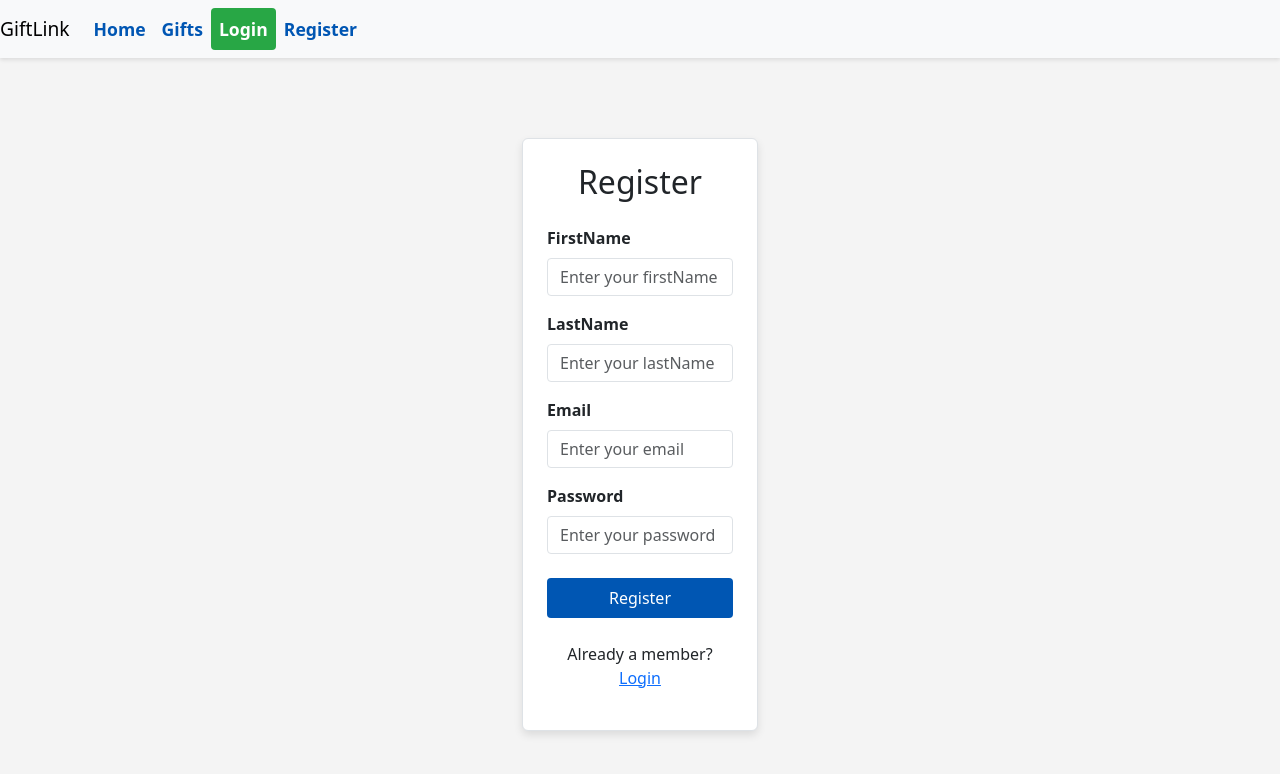
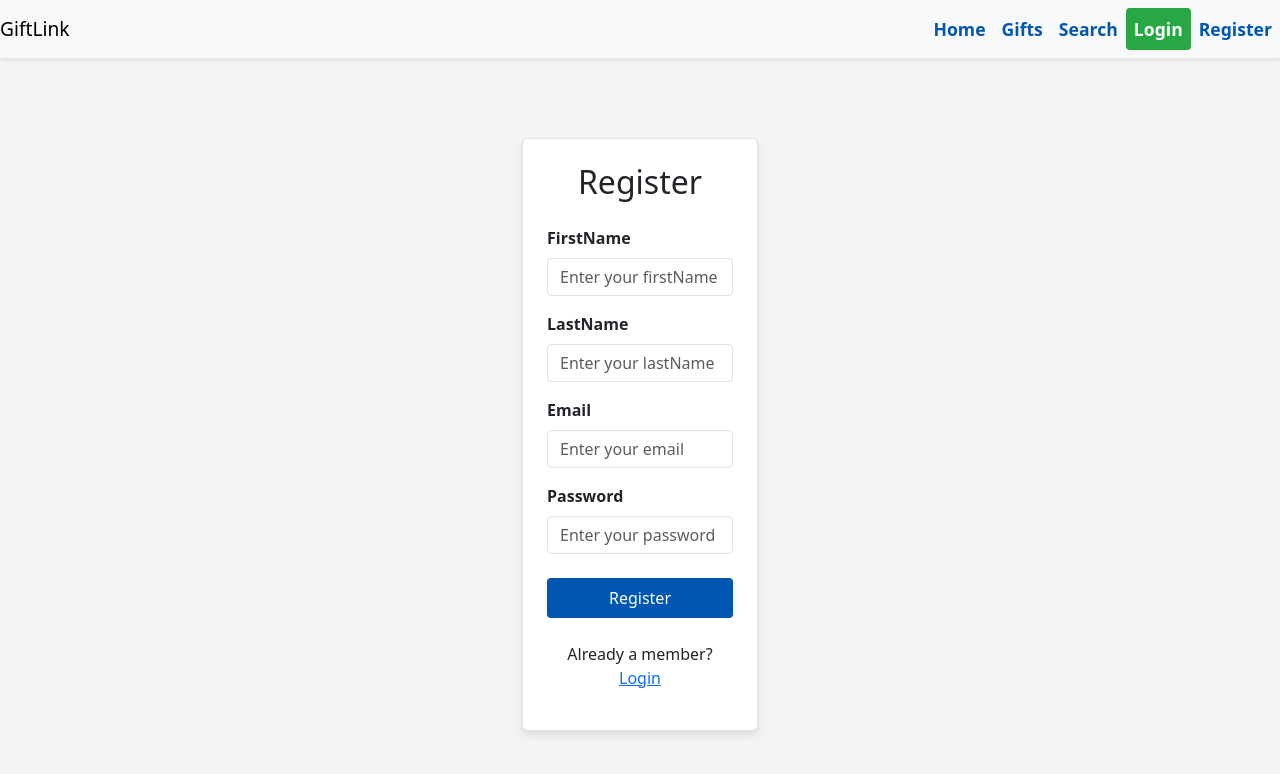
Before and after one commit to josephmalete1997/fullstack-capstone-project, a React (Create React App) app in the folder giftlink-frontend/: page /app/register in a window 1280 px wide. Shown: the top 774 px of the page. Built offline with nearby package versions, Linux system fonts and the light colour scheme.

Commit message:
Implemented registration backend

```diff
--- a/giftlink-frontend/src/components/Navbar/Navbar.js
+++ b/giftlink-frontend/src/components/Navbar/Navbar.js
@@ -1,18 +1,80 @@
-import React from 'react';
+import React, { useEffect } from 'react'
+import { Link, useNavigate } from 'react-router-dom'
+import { urlConfig } from '../../config';
+import { useAppContext } from '../../context/AuthContext';
 
 export default function Navbar() {
+    const { isLoggedIn, setIsLoggedIn, userName, setUserName } = useAppContext();
+
+    const navigate = useNavigate();
+    useEffect(() => {
+        const authTokenFromSession = sessionStorage.getItem('auth-token');
+        const nameFromSession = sessionStorage.getItem('name');
+        if (authTokenFromSession) {
+            if (isLoggedIn && nameFromSession) {
+                setUserName(nameFromSession);
+            } else {
+                sessionStorage.removeItem('auth-token');
+                sessionStorage.removeItem('name');
+                sessionStorage.removeItem('email');
+                setIsLoggedIn(false);
+            }
+        }
+    }, [isLoggedIn, setIsLoggedIn, setUserName])
+    const handleLogout = () => {
+        sessionStorage.removeItem('auth-token');
+        sessionStorage.removeItem('name');
+        sessionStorage.removeItem('email');
+        setIsLoggedIn(false);
+        navigate(`/app`);
+
+    }
+    const profileSecton = () => {
+        navigate(`/app/profile`);
+    }
     return (
-        <nav className="navbar navbar-expand-lg navbar-light bg-light">
-            <a className="navbar-brand" href="/">GiftLink</a>
-            <div className="collapse navbar-collapse" id="navbarNav">
-                <ul className="navbar-nav">
+        <>
+            <nav className="navbar navbar-expand-lg navbar-light bg-light" id='navbar_container'>
+                <a className="navbar-brand" href={`${urlConfig.backendUrl}/app`}>GiftLink</a>
 
-                    <li className="nav-item"><a className="nav-link" href="/home.html">Home</a> {/* Link to home.html */}</li>
-                    <li className="nav-item"><a className="nav-link" href="/app">Gifts</a> {/* Updated Link */}</li>
-                     <li className="nav-item"><a className="nav-link login-btn" href="/app/login">Login</a></li>
-                    <li className="nav-item"><a className="nav-link register-btn" href="/app/register">Register</a></li>
-                </ul>
-            </div>
-        </nav>
-    );
+                <button className="navbar-toggler" type="button" data-toggle="collapse" data-target="#navbarNav" aria-controls="navbarNav" aria-expanded="false" aria-label="Toggle navigation">
+                    <span className="navbar-toggler-icon"></span>
+                </button>
+
+                <div className="collapse navbar-collapse justify-content-end" id="navbarNav">
+                    <ul className="navbar-nav">
+                        <li className="nav-item">
+                            <a className="nav-link" href="/home.html">Home</a> {/* Link to home.html */}
+                        </li>
+                        <li className="nav-item">
+                            <Link className="nav-link" to="/app">Gifts</Link> {/* Updated Link */}
+                        </li>
+                        <li className="nav-item">
+                            <Link className="nav-link" to="/app/search">Search</Link>
+                        </li>
+                        <ul className="navbar-nav ml-auto">
+                            {isLoggedIn ? (
+                                <>
+                                    <li className="nav-item"> <span className="nav-link" style={{ color: "black", cursor: "pointer" }} onClick={profileSecton}>Welcome, {userName}</span> </li>
+                                    <li className="nav-item"><button className="nav-link login-btn" onClick={handleLogout}>Logout</button></li>
+                                </>
+                            ) : (
+                                <>
+                                    <li className="nav-item">
+
+                                        <Link className="nav-link login-btn" to="/app/login">Login</Link>
+                                    </li>
+                                    <li className="nav-item">
+                                        <Link className="nav-link register-btn" to="/app/register">Register</Link>
+                                    </li>
+                                </>
+                            )
+
+                            }
+                        </ul>
+                    </ul>
+                </div>
+            </nav>
+        </>
+    )
 }
--- a/giftlink-frontend/src/components/RegisterPage/RegisterPage.js
+++ b/giftlink-frontend/src/components/RegisterPage/RegisterPage.js
@@ -1,4 +1,12 @@
 import React, { useState } from 'react';
+//Step 1 - Task 1
+import { urlConfig } from '../../config';
+
+//Step 1 - Task 2
+import { useAppContext } from '../../context/AuthContext';
+
+//Step 1 - Task 3
+import { useNavigate } from 'react-router-dom';
 
 import './RegisterPage.css';
 
@@ -8,8 +16,49 @@
     const [email, setEmail] = useState('');
     const [password, setPassword] = useState('');
 
+    //Step 1 - Task 4
+    const [showerr, setShowerr] = useState('');
+
+    //Step 1 - Task 5
+    const navigate = useNavigate();
+    const { setIsLoggedIn } = useAppContext();
+
     const handleRegister = async () => {
-        console.log("Register invoked")
+        const response = await fetch(`${urlConfig.backendUrl}/api/auth/register`, {
+            //Step 1 - Task 6
+            method: 'POST',
+            //Step 1 - Task 7
+            headers: {
+                'content-type': 'application/json',
+            },
+            //Step 1 - Task 8
+            body: JSON.stringify({
+                firstName: firstName,
+                lastName: lastName,
+                email: email,
+                password: password
+            })
+        });
+
+        //Step 2 - Task 1
+        const json = await response.json();
+        console.log('json data', json);
+        console.log('er', json.error);
+
+        //Step 2 - Task 2
+        if (json.authtoken) {
+            sessionStorage.setItem('auth-token', json.authtoken);
+            sessionStorage.setItem('name', firstName);
+            sessionStorage.setItem('email', json.email);
+            //Step 2 - Task 3
+            setIsLoggedIn(true);
+            //Step 2 - Task 4
+            navigate('/app');
+        }
+        if (json.error) {
+            //Step 2 - Task 5
+            setShowerr(json.error);
+        }
     }
 
     return (
@@ -55,6 +104,9 @@
                                 value={email}
                                 onChange={(e) => setEmail(e.target.value)}
                             />
+                            {/* Step 2 - Task 6*/}
+
+                            <div className="text-danger">{showerr}</div>
                         </div>
 
                         <div className="mb-4">
```
Lines whose indentation alone changed are shown as unchanged.
